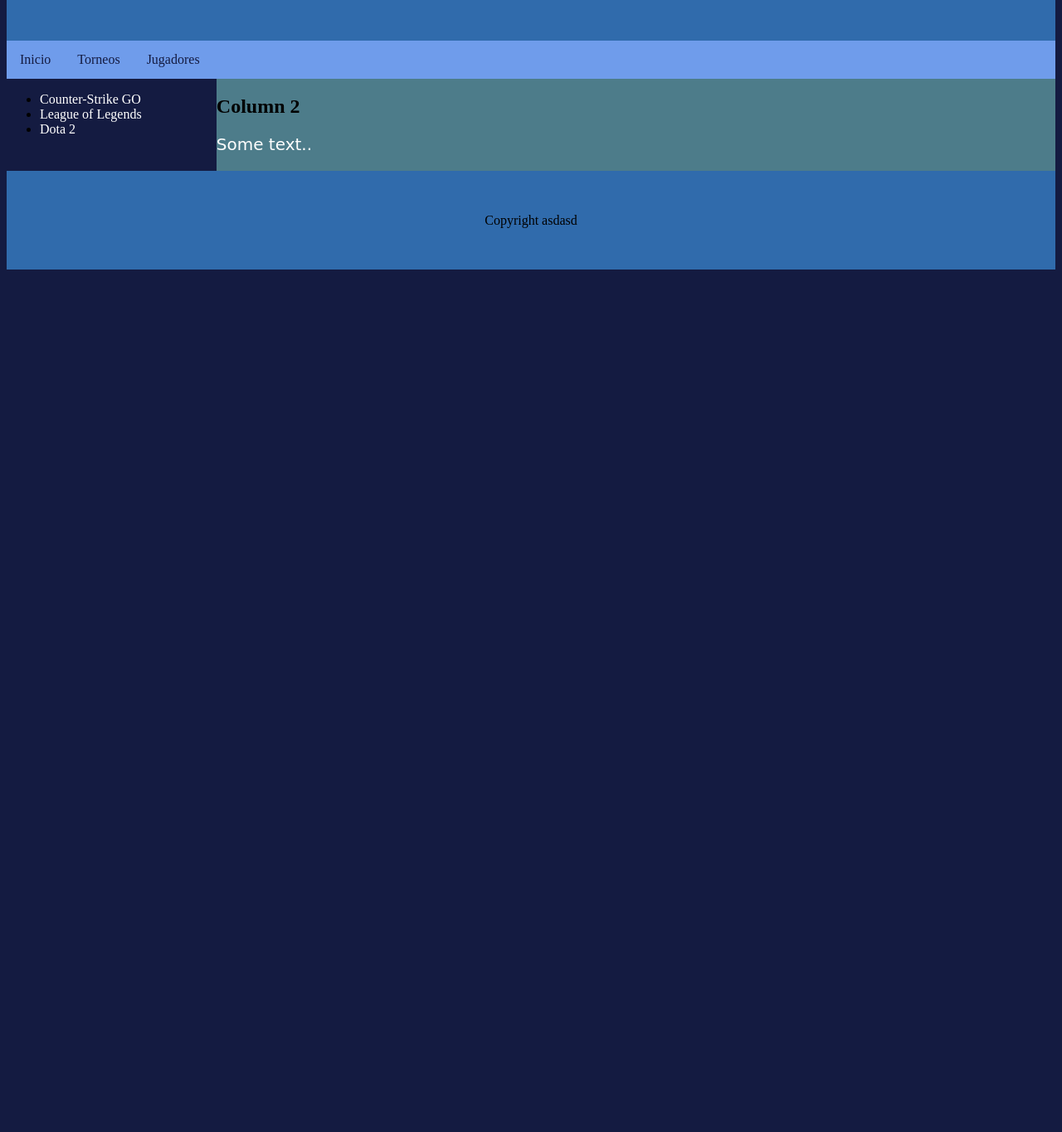
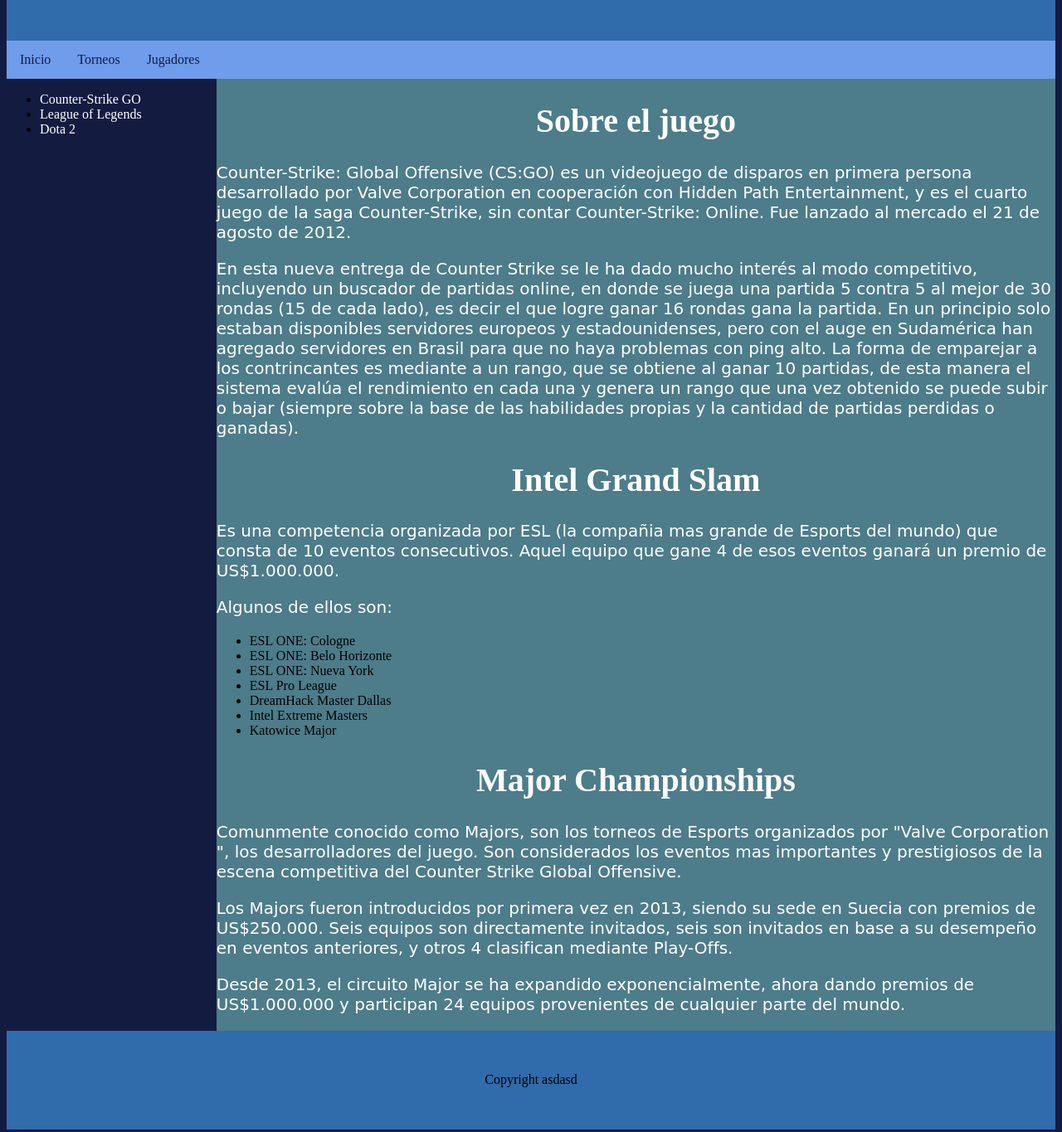
Before and after one commit to liamosycka/WebPageEsportsZone, a plain HTML site: page csgo.html in a window 1280 px wide. Shown: the part 110-1475 px from the top of the page at 83% size. Before the commit the page ends 800 px from the top, so only its background shows below. Drawn offline with Linux system fonts and the light colour scheme.

Commit message:
agregando informacion de torneos

```diff
--- a/csgo.html
+++ b/csgo.html
@@ -1,11 +1,12 @@
 <!DOCTYPE html>
-<html>
+<html lang="es">
 <head>
   <title>Esports Zone</title>
   <link rel="stylesheet" type="text/css" href="./css/styles.css">
   <meta name="viewport" content="width=device-width, initial-scale=1, maximum-scale=1" />
 </head>
 <body>
+    <a href="#contenido" class="ancla"></a>
   <header>
     <h1>holahola</h1>
   </header>
@@ -25,8 +26,47 @@
     </ul>
   </div>
   <div class="column2">
-    <h2>Column 2</h2>
-    <p>Some text..</p>
+      <a name="contenido"> </a>
+    <h1>Sobre el juego</h1>
+    <p>Counter-Strike: Global Offensive (CS:GO) es un videojuego de
+       disparos en primera persona desarrollado por Valve Corporation en
+        cooperación con Hidden Path Entertainment, y es el cuarto juego de la
+        saga Counter-Strike, sin contar Counter-Strike: Online. Fue lanzado al
+        mercado el 21 de agosto de 2012.</p>
+    <p>En esta nueva entrega de Counter Strike se le ha dado mucho interés al
+       modo competitivo, incluyendo un buscador de partidas online, en donde se
+        juega una partida 5 contra 5 al mejor de 30 rondas (15 de cada lado), es
+         decir el que logre ganar 16 rondas gana la partida. En un principio solo
+          estaban disponibles servidores europeos y estadounidenses, pero con el
+          auge en Sudamérica han agregado servidores en Brasil para que no haya
+          problemas con ping alto. La forma de emparejar a los contrincantes es
+          mediante a un rango, que se obtiene al ganar 10 partidas, de esta manera el
+          sistema evalúa el rendimiento en cada una y genera un rango que una vez obtenido
+           se puede subir o bajar (siempre sobre la base de las habilidades propias y la
+           cantidad de partidas perdidas o ganadas).</p>
+      <h1>Intel Grand Slam</h1>
+      <p>Es una competencia organizada por ESL (la compañia mas grande de Esports del mundo)
+        que consta de 10 eventos consecutivos. Aquel equipo que gane 4 de esos eventos ganará
+        un premio de US$1.000.000.</p>
+        <p>Algunos de ellos son: </p>
+        <ul>
+          <li>ESL ONE: Cologne </li>
+          <li>ESL ONE: Belo Horizonte</li>
+          <li>ESL ONE: Nueva York</li>
+          <li>ESL Pro League</li>
+          <li>DreamHack Master Dallas</li>
+          <li>Intel Extreme Masters</li>
+          <li>Katowice Major</li>
+        </ul>
+        <h1>Major Championships</h1>
+        <p>Comunmente conocido como Majors, son los torneos de Esports organizados por "Valve
+          Corporation ", los desarrolladores del juego. Son considerados los eventos mas importantes
+        y prestigiosos de la escena competitiva del Counter Strike Global Offensive.</p>
+        <p>Los Majors fueron introducidos por primera vez en 2013, siendo su sede en Suecia
+           con premios de US$250.000. Seis equipos son directamente invitados, seis son invitados
+            en base a su desempeño en eventos anteriores, y otros 4 clasifican mediante Play-Offs.</p>
+        <p>Desde 2013, el circuito Major se ha expandido exponencialmente, ahora dando premios de
+        US$1.000.000 y participan 24 equipos provenientes de cualquier parte del mundo.</p>
   </div>
 </div>
   <footer>
```
